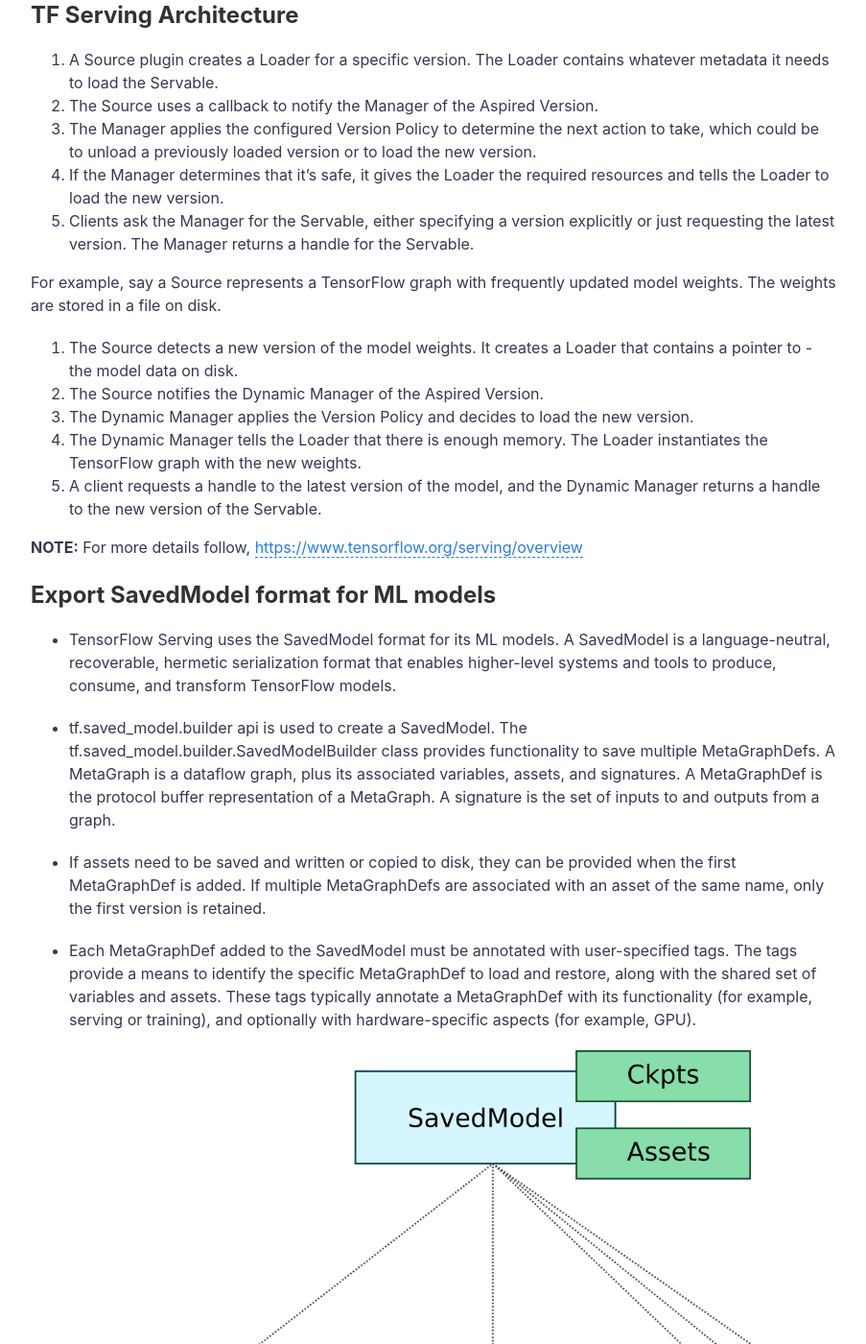
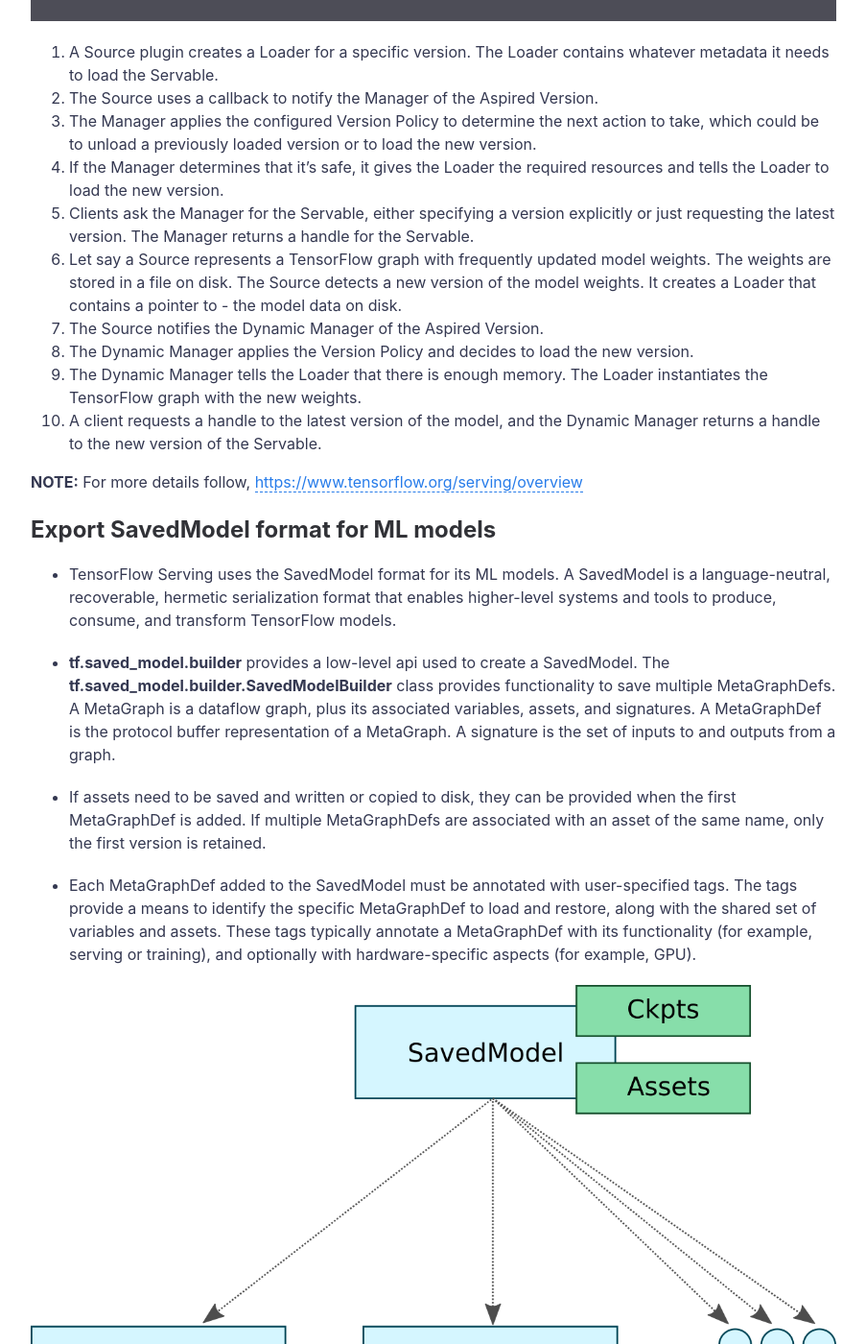
Before and after one commit to rohitsroch/rohitsroch.github.io, a Jekyll site: the page built from _posts/2020-09-21-brief-intro-to-tfserving.md, in a window 1280 px wide and 1400 px high, scrolled down 1517 px. Shown: the whole window at 96% size, without its empty margins (188-1091 px from the left). Built offline with Jekyll 4.4.1, drawn with Linux system fonts in a browser that asks for light colours; comment, search, counter and statistics services are not loaded; some of the changed lines change nothing that is shown; some of the changed text lies outside the part shown.

Commit message:
fix bug in post

````diff
--- a/_posts/2020-09-21-brief-intro-to-tfserving.md
+++ b/_posts/2020-09-21-brief-intro-to-tfserving.md
@@ -12,19 +12,16 @@
 
 Docker is a tool that packages software into units called containers that include everything needed to run the software.The documentation is very comprehensive and I encourage you to check it for the details.
 
+## TF Serving Architecture
+
 ![TF Serving Architecture]({{ site.url }}{{ site.baseurl }}/assets/img/posts/tfserving-architecture.jpg)
-
-## TF Serving Architecture
 
 1. A Source plugin creates a Loader for a specific version. The Loader contains whatever metadata it needs to load the Servable.
 2. The Source uses a callback to notify the Manager of the Aspired Version.
 3. The Manager applies the configured Version Policy to determine the next action to take, which could be to unload a previously loaded version or to load the new version.
 4. If the Manager determines that it's safe, it gives the Loader the required resources and tells the Loader to load the new version.
 5. Clients ask the Manager for the Servable, either specifying a version explicitly or just requesting the latest version. The Manager returns a handle for the Servable.
-
-For example, say a Source represents a TensorFlow graph with frequently updated model weights. The weights are stored in a file on disk.
-
-6. The Source detects a new version of the model weights. It creates a Loader that contains a pointer to - the model data on disk.
+6. Let say a Source represents a TensorFlow graph with frequently updated model weights. The weights are stored in a file on disk. The Source detects a new version of the model weights. It creates a Loader that contains a pointer to - the model data on disk.
 7. The Source notifies the Dynamic Manager of the Aspired Version.
 8. The Dynamic Manager applies the Version Policy and decides to load the new version.
 9. The Dynamic Manager tells the Loader that there is enough memory. The Loader instantiates the TensorFlow graph with the new weights.
@@ -36,7 +33,7 @@
 
 - TensorFlow Serving uses the SavedModel format for its ML models. A SavedModel is a language-neutral, recoverable, hermetic serialization format that enables higher-level systems and tools to produce, consume, and transform TensorFlow models.
 
-- tf.saved_model.builder api is used to create a SavedModel. The tf.saved_model.builder.SavedModelBuilder class provides functionality to save multiple MetaGraphDefs. A MetaGraph is a dataflow graph, plus its associated variables, assets, and signatures. A MetaGraphDef is the protocol buffer representation of a MetaGraph. A signature is the set of inputs to and outputs from a graph.
+- **tf.saved_model.builder** provides a low-level api used to create a SavedModel. The **tf.saved_model.builder.SavedModelBuilder** class provides functionality to save multiple MetaGraphDefs. A MetaGraph is a dataflow graph, plus its associated variables, assets, and signatures. A MetaGraphDef is the protocol buffer representation of a MetaGraph. A signature is the set of inputs to and outputs from a graph.
 
 - If assets need to be saved and written or copied to disk, they can be provided when the first MetaGraphDef is added. If multiple MetaGraphDefs are associated with an asset of the same name, only the first version is retained.
 
@@ -61,8 +58,11 @@
 Once you have Docker installed, you can pull the latest TensorFlow Serving docker image by running:
 
 ```bash
+ # For CPU
+ $ docker pull tensorflow/serving
 
- $ docker pull tensorflow/serving
+ # For GPU
+ $ docker pull tensorflow/serving:latest-gpu
 ```
 
 **NOTE:** This will pull down an minimal Docker image with TensorFlow Serving installed. See the Docker Hub [tensorflow/serving](http://hub.docker.com/r/tensorflow/serving/tags/) repo for other versions of images you can pull.
@@ -74,17 +74,15 @@
 Run the docker container for **gRPC API** call OR **REST API** call
 
 ```bash
-
- //For gRPC API call run the following
- docker run -p 8500:8500 \
+ # For gRPC API call at 8500 and REST API call at 8501 run the following (on CPU)
+ $ docker run -p 8500:8500 -p 8501:8501 \
   --mount type=bind,source=<export_saved_model_path>,target=/models/my_model \
   -e MODEL_NAME=my_model  -t tensorflow/serving &
 
-
- //For REST API call run the following
- docker run -p 8501:8501 \
-  --mount type=bind,source=<export_saved_model_path>,target=/models/my_model  \
-  -e MODEL_NAME=my_model -t tensorflow/serving &
+ # For gRPC API call at 8500 and REST API call at 8501 run the following (on GPU)
+ $ docker run --runtime=nvidia -p 8500:8500 -p 8501:8501 \
+  --mount type=bind,source=<export_saved_model_path>,target=/models/my_model \
+  -e MODEL_NAME=my_model  -t tensorflow/serving:latest-gpu &
 ```
 
 Breaking down the command line arguments,
@@ -104,17 +102,13 @@
 Internally, Running one of the above command to run the docker container will result in running TF serving Model Server. This will run in the container:
 
 ```bash
-
  $ tensorflow_model_server --port=8500 --rest_api_port=8501 --model_name=my_model --model_base_path=/models/my_model
-
 ```
 
 Also, In case you wanted to load the model directly from a Google Cloud Storage bucket. Run the following command using same docker image
 
 ```bash
-
  $ docker run -p 8500:8500 -e MODEL_BASE_PATH=gs://ca-sbox-cro-444-case-doc/savedmodel -e MODEL_NAME=my_model -t tensorflow/serving &
-
 ```
 
 License: [CC-BY](https://creativecommons.org/licenses/by/3.0/)
````
Also changed, not shown: _img/posts/brief-intro-tfserving-card.jpg (added).
